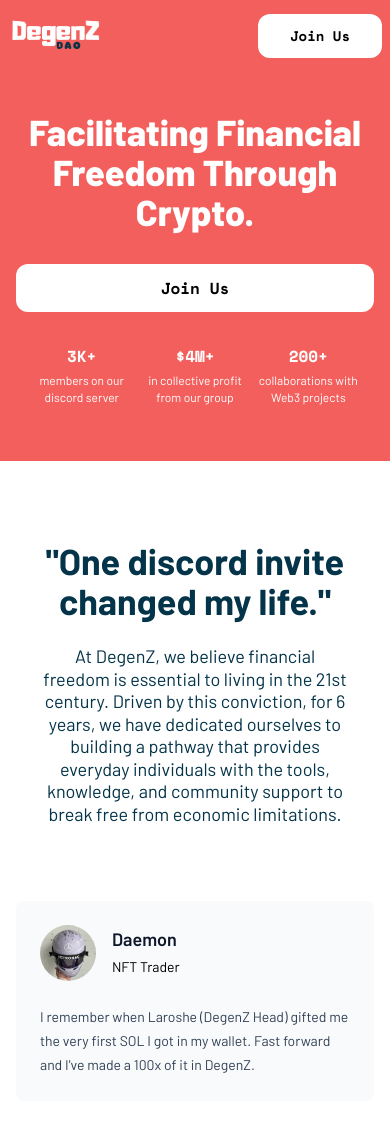
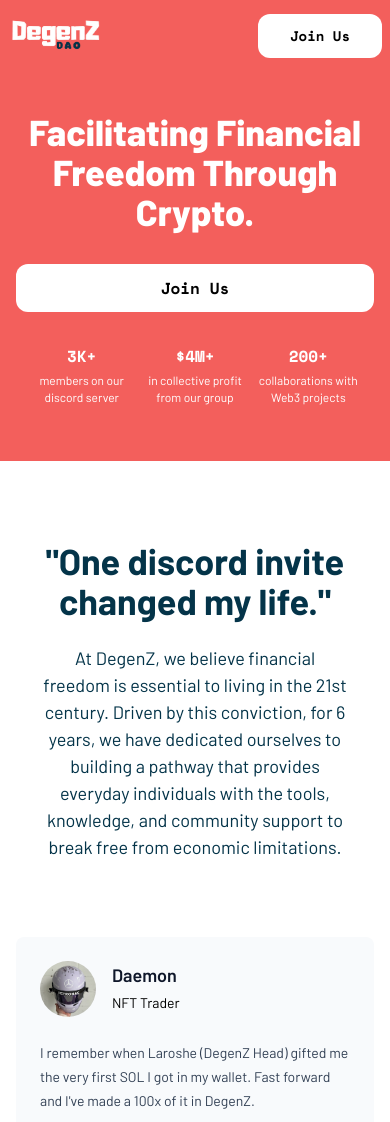
Before and after one commit to Atenbot/DegenZ, a React (Vite) app: page / in a window 390 px wide. Shown: the top 1122 px of the page. Built offline with nearby package versions, Linux system fonts and the light colour scheme; a web font is replaced by a local one.

Commit message:
polishing

```diff
--- a/src/Testimonials.jsx
+++ b/src/Testimonials.jsx
@@ -301,7 +301,7 @@ const Testimonials = ({ breakpoint }) => {
           <h1 className="font-barlow font-bold text-4xl text-center pt-20 mx-8 text-secondary md:pt-8 md:text-5xl md:mx-10 lg:mx-24 2xl:text-6xl">
             "One discord invite changed my life."
           </h1>
-          <p className="mx-10 max-w-3xl pb-16 text-center pt-6 font-barlow leading-tight text-secondary text-lg  md:text-lg md:mx-8 md:pb-24 md:pt-6 lg:mx-auto lg:text-xl lg:max-w-[700px] lg:pb-24 2xl:text-2xl 2xl:max-w-5xl 2xl:pt-8">
+          <p className="mx-10 max-w-3xl pb-16 text-center pt-6 font-barlow leading-normal text-secondary text-lg  md:text-lg md:mx-14 md:pb-24 md:pt-6 lg:mx-auto lg:text-xl lg:max-w-[700px] lg:pb-24 2xl:text-2xl 2xl:max-w-5xl 2xl:pt-8">
             At DegenZ, we believe financial freedom is essential to living in
             the 21st century. Driven by this conviction, for 6 years, we have
             dedicated ourselves to building a pathway that provides everyday
```
